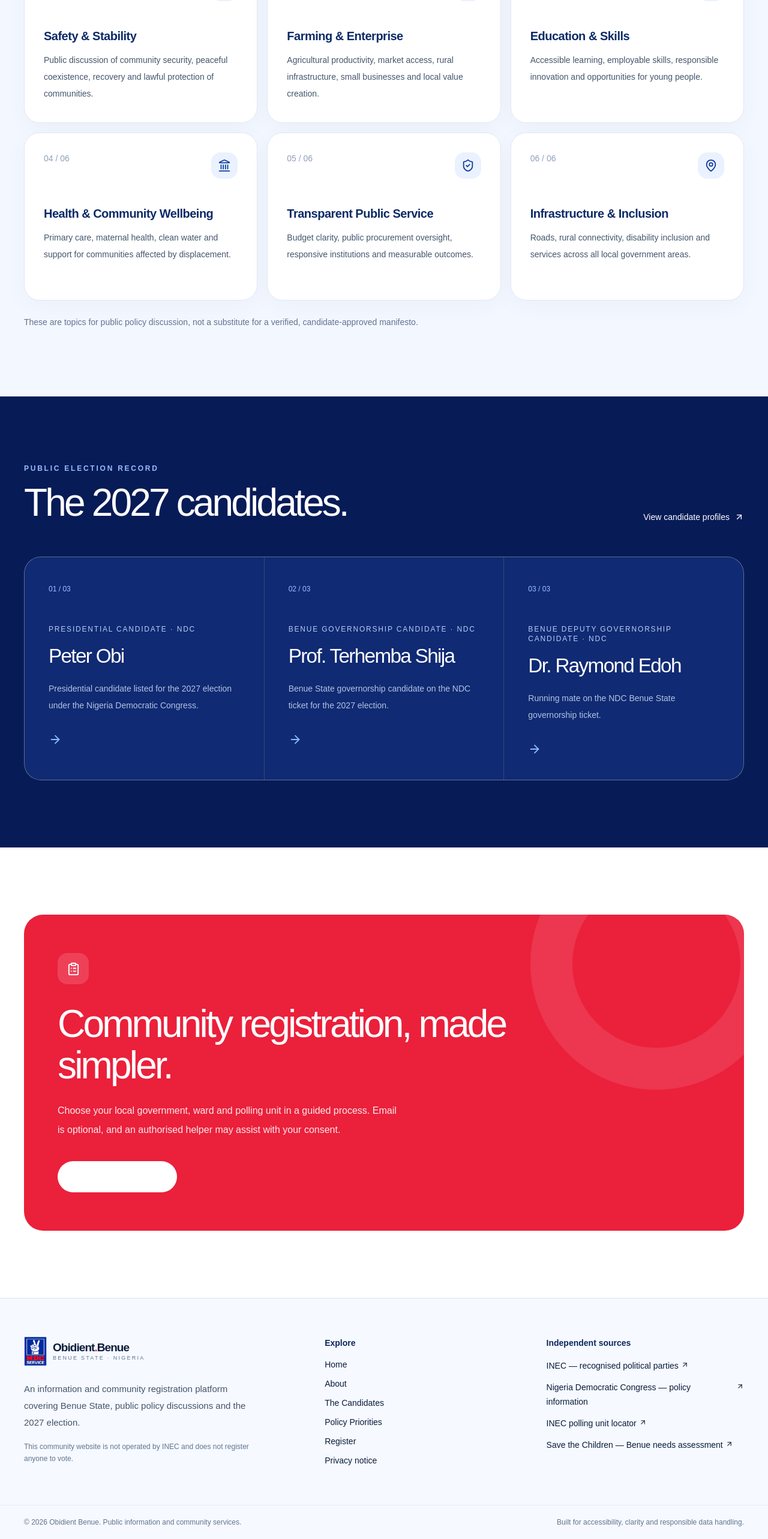
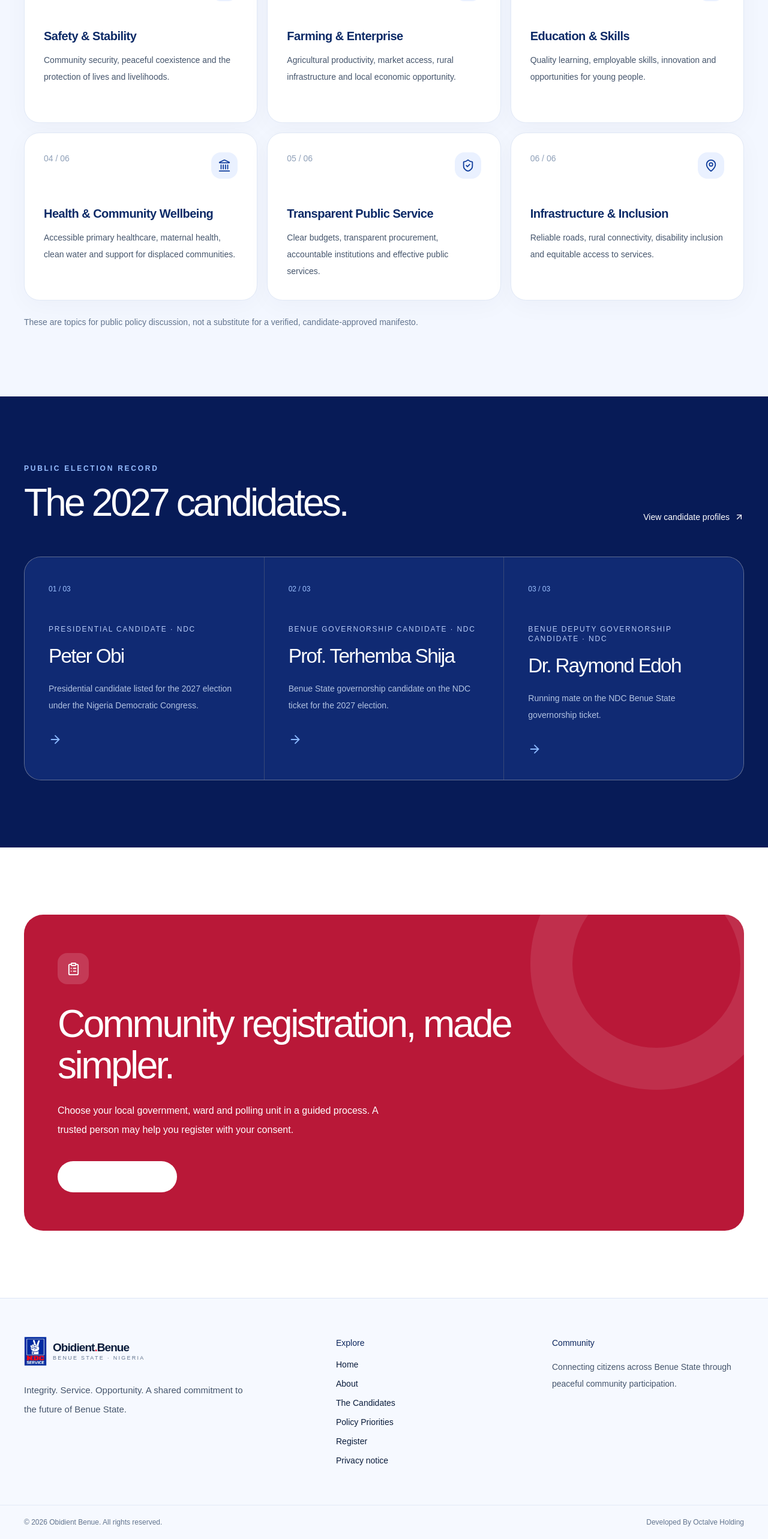
Before and after one commit to octalve-core/obidientbenue, a Next.js app: page / in a window 1280 px wide. Shown: the part 1909-4475 px from the top of the page at 60% size. Built offline with nearby package versions, Linux system fonts and the light colour scheme.

Commit message:
Refine campaign-facing copy and remove platform disclaimers

```diff
--- a/app/layout.tsx
+++ b/app/layout.tsx
@@ -1,6 +1,6 @@
-import type { Metadata } from 'next';
-import { Header } from '@/components/layout/Header';
-import { Footer } from '@/components/layout/Footer';
+import type {Metadata} from 'next';
+import {Header} from '@/components/layout/Header';
+import {Footer} from '@/components/layout/Footer';
 import '@/app/globals.css';
-export const metadata:Metadata={title:{default:'Obidient Benue | Community & Public Information',template:'%s | Obidient Benue'},description:'Information about the Obidient Movement in Benue, the 2027 electoral candidates, public policy priorities and community registration.',robots:{index:true,follow:true},icons:{icon:'/brand/ndc-icon.webp'}};
+export const metadata:Metadata={title:{default:'Obidient Benue',template:'%s | Obidient Benue'},description:'Obidient Benue — community engagement, leadership profiles and development priorities.',robots:{index:true,follow:true},icons:{icon:'/brand/ndc-icon.webp'}};
 export default function RootLayout({children}:{children:React.ReactNode}){return <html lang="en"><body className="antialiased"><a href="#main-content" className="skip-link">Skip to content</a><Header/>{children}<Footer/></body></html>}
--- a/content/site.ts
+++ b/content/site.ts
@@ -1,30 +1,3 @@
-export const site = {
-  name: 'Obidient Benue',
-  domain: 'obidientbenue.com',
-  tagline: 'Civic participation. Public information. Accountable leadership.',
-  note: 'This community website is not operated by INEC and does not register anyone to vote.',
-  contactEmail: '', // Publish only after an approved campaign contact is provided.
-} as const;
-
-// Only public, maintained routes appear in primary navigation.
-export const navigation = [
-  {href:'/',label:'Home'},
-  {href:'/about',label:'About'},
-  {href:'/leadership',label:'The Candidates'},
-  {href:'/policy-priorities',label:'Policy Priorities'},
-  {href:'/register',label:'Register'},
-] as const;
-export const priorities = [
-  {number:'01',title:'Safety & Stability',detail:'Public discussion of community security, peaceful coexistence, recovery and lawful protection of communities.'},
-  {number:'02',title:'Farming & Enterprise',detail:'Agricultural productivity, market access, rural infrastructure, small businesses and local value creation.'},
-  {number:'03',title:'Education & Skills',detail:'Accessible learning, employable skills, responsible innovation and opportunities for young people.'},
-  {number:'04',title:'Health & Community Wellbeing',detail:'Primary care, maternal health, clean water and support for communities affected by displacement.'},
-  {number:'05',title:'Transparent Public Service',detail:'Budget clarity, public procurement oversight, responsive institutions and measurable outcomes.'},
-  {number:'06',title:'Infrastructure & Inclusion',detail:'Roads, rural connectivity, disability inclusion and services across all local government areas.'},
-] as const;
-export const sources = [
- {label:'INEC — recognised political parties',href:'https://www.inecnigeria.org/parties/nigeria-democratic-congress'},
- {label:'Nigeria Democratic Congress — policy information',href:'https://ndcnigeria.com/'},
- {label:'INEC polling unit locator',href:'https://cvr.inecnigeria.org/pu'},
- {label:'Save the Children — Benue needs assessment',href:'https://resourcecentre.savethechildren.net/document/multi-sectoral-needs-assessment-benue-state-nigeria-april-2024'},
-] as const;
+export const site={name:'Obidient Benue',domain:'obidientbenue.com',tagline:'Integrity. Service. A stronger Benue.',contactEmail:''} as const;
+export const navigation=[{href:'/',label:'Home'},{href:'/about',label:'About'},{href:'/leadership',label:'The Candidates'},{href:'/policy-priorities',label:'Policy Priorities'},{href:'/register',label:'Register'}] as const;
+export const priorities=[{number:'01',title:'Safety & Stability',detail:'Community security, peaceful coexistence and the protection of lives and livelihoods.'},{number:'02',title:'Farming & Enterprise',detail:'Agricultural productivity, market access, rural infrastructure and local economic opportunity.'},{number:'03',title:'Education & Skills',detail:'Quality learning, employable skills, innovation and opportunities for young people.'},{number:'04',title:'Health & Community Wellbeing',detail:'Accessible primary healthcare, maternal health, clean water and support for displaced communities.'},{number:'05',title:'Transparent Public Service',detail:'Clear budgets, transparent procurement, accountable institutions and effective public services.'},{number:'06',title:'Infrastructure & Inclusion',detail:'Reliable roads, rural connectivity, disability inclusion and equitable access to services.'}] as const;
--- a/features/home/RegistrationCta.tsx
+++ b/features/home/RegistrationCta.tsx
@@ -1,3 +1,3 @@
 import Link from 'next/link';
-import { ArrowUpRight, ClipboardList } from 'lucide-react';
-export function RegistrationCta(){return <section className="bg-white py-24 sm:py-28"><div className="container-shell"><div className="relative overflow-hidden rounded-[2rem] bg-[var(--brand-red)] px-8 py-14 text-white sm:px-14 sm:py-16"><div className="pointer-events-none absolute -right-16 -top-32 size-[420px] rounded-full border-[70px] border-white/10"/><div className="relative max-w-3xl"><span className="grid size-13 place-items-center rounded-2xl bg-white/15"><ClipboardList size={23}/></span><h2 className="mt-8 text-[clamp(2.35rem,5vw,5rem)] font-medium leading-[1.08] tracking-[-.06em]">Community registration, made simpler.</h2><p className="mt-6 max-w-xl text-base leading-8 text-white/90">Choose your local government, ward and polling unit in a guided process. Email is optional, and an authorised helper may assist with your consent.</p><Link href="/register" className="mt-9 inline-flex items-center gap-2 rounded-full bg-white px-7 py-4 text-sm font-semibold text-[#a01028] transition hover:bg-blue-50">Open registration <ArrowUpRight size={18}/></Link></div></div></div></section>}
+import {ArrowUpRight,ClipboardList} from 'lucide-react';
+export function RegistrationCta(){return <section className="bg-white py-24 sm:py-28"><div className="container-shell"><div className="relative overflow-hidden rounded-[2rem] bg-[#b91838] px-8 py-14 text-white sm:px-14 sm:py-16"><div className="pointer-events-none absolute -right-16 -top-32 size-[420px] rounded-full border-[70px] border-white/10"/><div className="relative max-w-3xl"><span className="grid size-13 place-items-center rounded-2xl bg-white/15"><ClipboardList size={23}/></span><h2 className="mt-8 text-[clamp(2.35rem,5vw,5rem)] font-medium leading-[1.08] tracking-[-.055em]">Community registration, made simpler.</h2><p className="mt-6 max-w-xl text-base leading-8 text-white">Choose your local government, ward and polling unit in a guided process. A trusted person may help you register with your consent.</p><Link href="/register" className="mt-9 inline-flex items-center gap-2 rounded-full bg-white px-7 py-4 text-sm font-semibold text-[#861027] transition hover:bg-blue-50">Open registration <ArrowUpRight size={18}/></Link></div></div></div></section>}
```
Also changed, not shown: app/about/page.tsx (+5 -5 lines), app/policy-priorities/page.tsx (+4 -4 lines), components/layout/Footer.tsx (+3 -4 lines).
